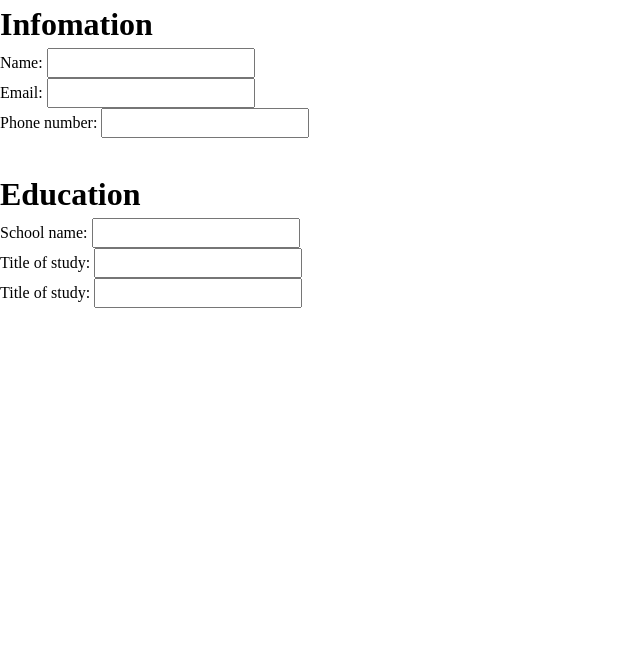
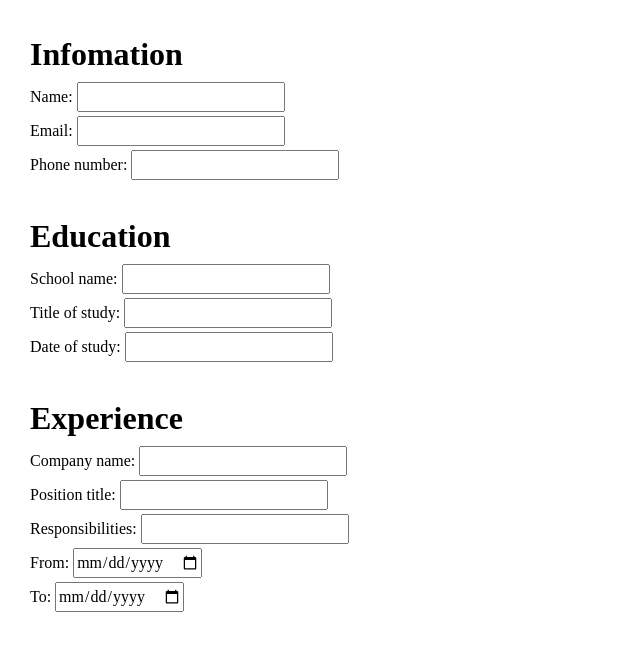
Before and after one commit to EthanTran02/cv-application, a React (Vite) app: page / in a window 1280 px wide. Shown: the top 650 px of the page, without its empty margins (0-640 px from the left). Built offline with nearby package versions, Linux system fonts and the light colour scheme.

Commit message:
Create Experience input section

```diff
--- a/src/component/app.jsx
+++ b/src/component/app.jsx
@@ -1,11 +1,13 @@
 import Infomation from './Infomation';
 import Education from './educational';
+import Experience from './experience';
 
 export default function App() {
   return (
     <>
       <Infomation />
       <Education />
+      <Experience />
     </>
   );
 }
--- a/src/component/educational.jsx
+++ b/src/component/educational.jsx
@@ -40,7 +40,7 @@ export default function Education() {
       </div>
 
       <div>
-        <label htmlFor="studyDate">Title of study: </label>
+        <label htmlFor="studyDate">Date of study: </label>
         <input
           type="text"
           id="studyDate"
--- /dev/null
+++ b/src/component/experience.jsx
@@ -0,0 +1,79 @@
+import { useState } from 'react';
+
+export default function Experience() {
+  const [job, setJob] = useState({
+    companyName: '',
+    positionTitle: '',
+    responsibilities: '',
+    dateStart: '',
+    dateEnd: '',
+  });
+
+  function handleInput(e) {
+    const { name, value } = e.target;
+    setJob((prev) => ({ ...prev, [name]: value }));
+  }
+
+  console.log(job);
+
+  return (
+    <div className="experience">
+      <h1>Experience</h1>
+
+      <div>
+        <label htmlFor="company-name">Company name: </label>
+        <input
+          type="text"
+          id="company-name"
+          value={job.companyName}
+          onChange={handleInput}
+          name="companyName"
+        />
+      </div>
+
+      <div>
+        <label htmlFor="position-title">Position title: </label>
+        <input
+          type="text"
+          id="position-title"
+          value={job.positionTitle}
+          onChange={handleInput}
+          name="positionTitle"
+        />
+      </div>
+
+      <div>
+        <label htmlFor="responsibilities">Responsibilities: </label>
+        <input
+          type="text"
+          id="responsibilities"
+          value={job.responsibilities}
+          onChange={handleInput}
+          name="responsibilities"
+        />
+      </div>
+
+      <div>
+        <label htmlFor="dateStart">From: </label>
+        <input
+          type="date"
+          id="dateStart"
+          value={job.dateStart}
+          onChange={handleInput}
+          name="dateStart"
+        />
+      </div>
+
+      <div>
+        <label htmlFor="dateEnd">To: </label>
+        <input
+          type="date"
+          id="dateEnd"
+          value={job.dateStart}
+          onChange={handleInput}
+          name="dateEnd"
+        />
+      </div>
+    </div>
+  );
+}
--- a/src/style/Educational.css
+++ b/src/style/Educational.css
@@ -1,3 +1,17 @@
+body {
+  padding: 30px;
+}
+
 .education {
   margin-top: 32px;
 }
+
+.experience {
+  margin-top: 32px;
+}
+
+.Info > div,
+.education > div,
+.experience > div {
+  margin: 4px 0;
+}
```
